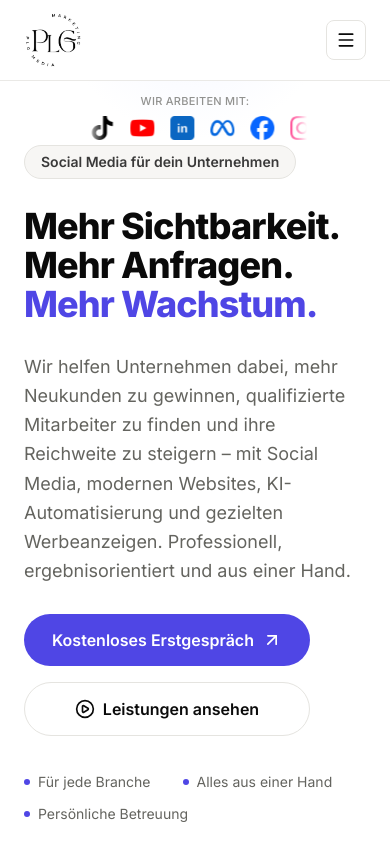
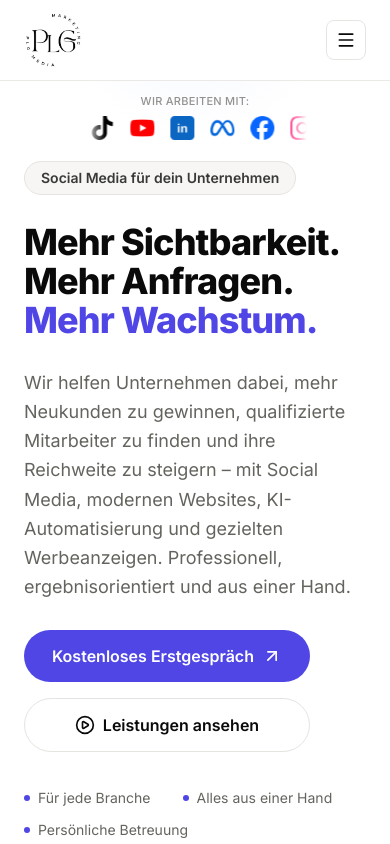
Before and after one commit to fatihpilig-hash/fatih, a Next.js app in the folder website/: page / in a window 390 px wide. Shown: the top 844 px of the page. Built offline with nearby package versions, Linux system fonts and the light colour scheme.

Commit message:
Add breathing room between mobile platform icons and hero badge
The "Social Media für dein Unternehmen" badge now gets a small
top margin on mobile only (16px, reset to 0 at lg), so it's not
crowded by the platform icon row above it. Desktop untouched.

```diff
--- a/website/src/components/Hero.tsx
+++ b/website/src/components/Hero.tsx
@@ -34,7 +34,7 @@ export function Hero() {
           style={textReveal.style}
           className={`flex flex-col items-start gap-7 ${textReveal.className}`}
         >
-          <span className="inline-flex items-center gap-2 rounded-full border border-border bg-background-alt px-4 py-1.5 text-sm font-semibold text-foreground/80">
+          <span className="mt-4 inline-flex items-center gap-2 rounded-full border border-border bg-background-alt px-4 py-1.5 text-sm font-semibold text-foreground/80 lg:mt-0">
             Social Media für dein Unternehmen
           </span>
 
```
